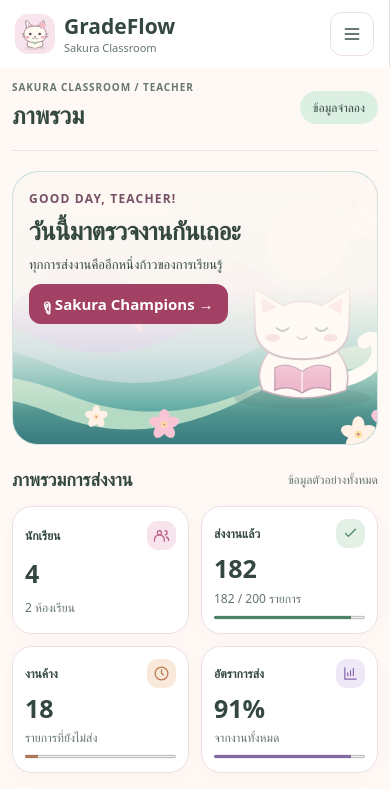
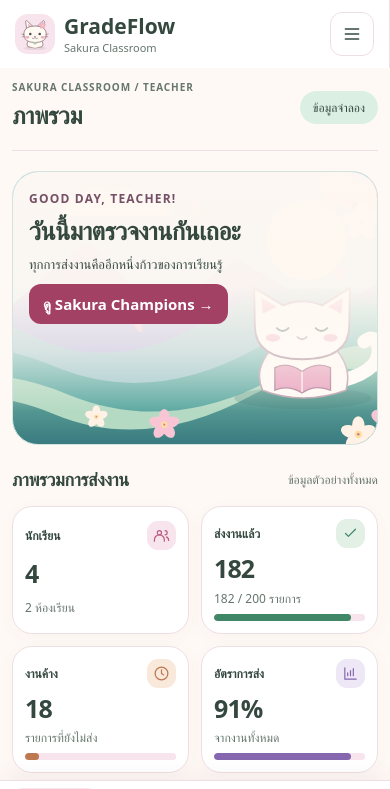
Before and after one commit to Jezang/gradeflow-next, a Next.js app: page /demo in a window 390 px wide. Shown: the top 789 px of the page. Built offline with nearby package versions, Linux system fonts and the light colour scheme.

Commit message:
Polish rounded progress indicators and safe-area mobile shortcuts

```diff
--- a/app/workspace/garden.css
+++ b/app/workspace/garden.css
@@ -225,3 +225,28 @@
  .teacher-hub .hub-brand-mark .sakura-animal{width:100%;height:100%}
  .teacher-hub .tile .sakura-icon{color:var(--sakura-accent)}
 }
+
+/* Compact mobile shortcuts; the existing role-filtered sidebar remains the full menu. */
+.teacher-hub .hub-bottom-nav{display:none}
+@media screen {
+ .teacher-hub progress{appearance:none;-webkit-appearance:none;background:var(--sakura-soft);border:0;border-radius:999px;overflow:hidden;height:9px;color:var(--hub-progress,#69ad90)}
+ .teacher-hub progress::-webkit-progress-bar{background:var(--sakura-soft);border-radius:999px}
+ .teacher-hub progress::-webkit-progress-value{background:var(--hub-progress,#69ad90);border-radius:999px}
+ .teacher-hub progress::-moz-progress-bar{background:var(--hub-progress,#69ad90);border-radius:999px}
+ .teacher-hub .hub-kpi progress{--hub-progress:var(--kpi-color);height:7px}
+ .teacher-hub.night progress{--hub-progress:#91d1ac}
+ .teacher-hub .hub-kpi strong{letter-spacing:-.035em;font-variant-numeric:tabular-nums}
+ .teacher-hub .hub-topbar h1,.teacher-hub .hub-section-heading h2{letter-spacing:-.015em}
+ .teacher-hub .hub-garden-hero .petals i{opacity:.28;animation-duration:18s}
+ .teacher-hub .hub-garden-hero .petals{pointer-events:none}
+ @media(prefers-reduced-motion:reduce){.teacher-hub .hub-garden-hero .petals{display:none}}
+ @media(max-width:850px){
+  .teacher-hub main{padding-bottom:calc(104px + env(safe-area-inset-bottom,0px))}
+  .teacher-hub .hub-bottom-nav{position:fixed;inset:auto 0 0;z-index:15;display:grid;grid-template-columns:repeat(4,minmax(0,1fr));gap:4px;padding:7px 10px calc(7px + env(safe-area-inset-bottom,0px));background:var(--garden-card);border-top:1px solid var(--garden-border);box-shadow:0 -4px 20px #5b405b10;overflow:visible}
+  .teacher-hub .hub-bottom-nav button{display:flex;flex-direction:column;justify-content:center;align-items:center;gap:4px;min-height:54px;min-width:0;padding:5px 2px;border:0;border-radius:14px;color:var(--garden-muted);font-size:11px;line-height:1.3;white-space:normal;text-align:center}
+  .teacher-hub .hub-bottom-nav button.active{box-shadow:none;background:var(--sakura-soft);color:var(--sakura-accent);font-weight:750}
+  .teacher-hub .hub-bottom-nav button .sakura-icon{width:21px;height:21px}
+  .teacher-hub .hub-bottom-nav button:focus-visible{outline-offset:0}
+ }
+}
+@media print{.teacher-hub .hub-bottom-nav{display:none!important}}
```
